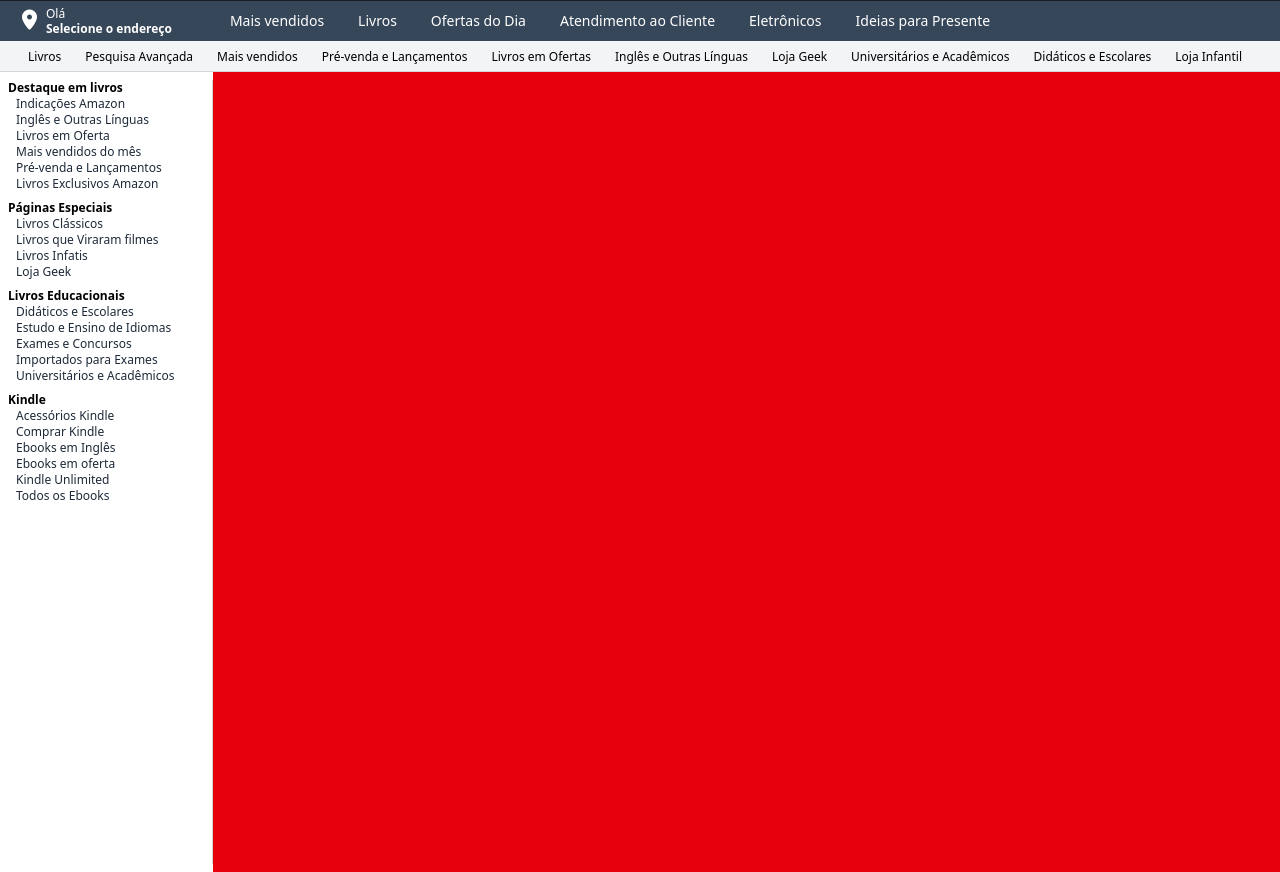
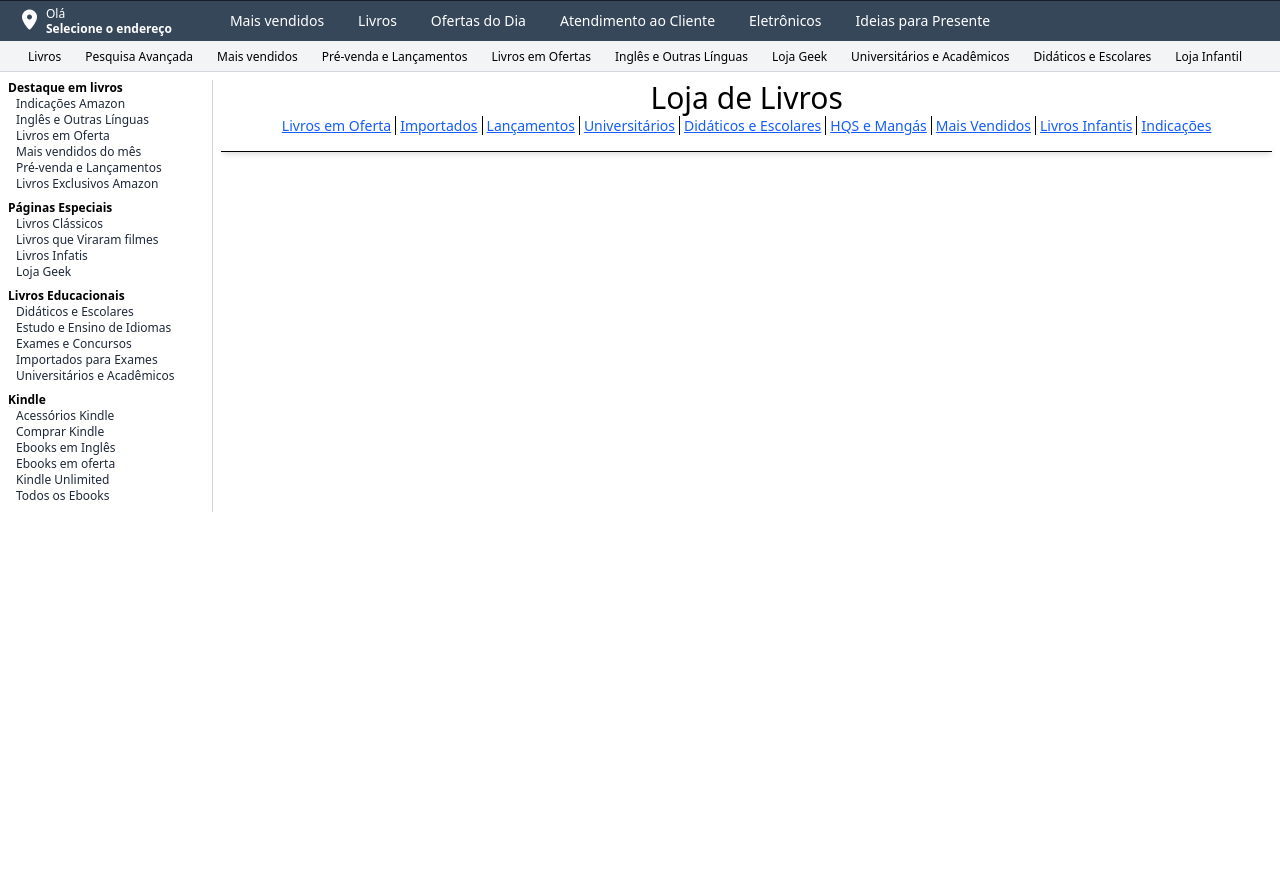
Before and after one commit to LucasAntonio-LAM/Amazon-Clone, a website: page src/index.html in a window 1280 px wide. Shown: the part 53-925 px from the top of the page. After the commit the page ends 800 px from the top, so only its background shows below. Drawn offline with Linux system fonts and the light colour scheme.

Commit message:
seção de categorias

```diff
--- a/src/css/input.css
+++ b/src/css/input.css
@@ -29,3 +29,7 @@
 .item-nav-inf {
     @apply hover:text-orange-650 border-b-2 border-transparent hover:border-orange-650 py-1 px-3;
 }
+
+.item-main-store {
+    @apply text-blue-600 underline hover:text-orange-650 px-1 border-r border-black;
+}
--- a/src/index.html
+++ b/src/index.html
@@ -178,7 +178,44 @@
              </div>
 
              <!--CONTEUDO SITE -->
-             <div class="col-span-5 bg-red-600 h-screen"></div>
+             <div class="col-span-6 md:col-span-5 p-2">
+                <div class="flex flex-col">
+                    <!-- TITULO E CATEGORIAS -->
+                    <div class="text-center">
+                        <h2 class="text-2xl font-bold md:text-3xl md:font-normal">Loja de Livros</h2>
+                        <ul class="flex flex-wrap md:flex-nowrap justify-center md:text-sm px-4 md:px-0 pb-2">
+                            <li>
+                                <a href="#" class="item-main-store">Livros em Oferta</a>
+                            </li>
+                            <li>
+                                <a href="#" class="item-main-store">Importados</a>
+                            </li>
+                            <li>
+                                <a href="#" class="item-main-store">Lançamentos</a>
+                            </li>
+                            <li>
+                                <a href="#" class="item-main-store">Universitários</a>
+                            </li>
+                            <li>
+                                <a href="#" class="item-main-store">Didáticos e Escolares</a>
+                            </li>
+                            <li>
+                                <a href="#" class="item-main-store">HQS e Mangás</a>
+                            </li>
+                            <li>
+                                <a href="#" class="item-main-store">Mais Vendidos</a>
+                            </li>
+                            <li>
+                                <a href="#" class="item-main-store">Livros Infantis</a>
+                            </li>
+                            <li>
+                                <a href="#" class="text-blue-600 underline hover:text-orange-650 px-1">Indicações</a>
+                            </li>
+                        </ul>
+                        <div class="h-2 border-b shadow-md"></div>
+                    </div>
+                </div>
+             </div>
         </div>
     </main>
 </body>
```
Also changed, not shown: src/css/output.css.
